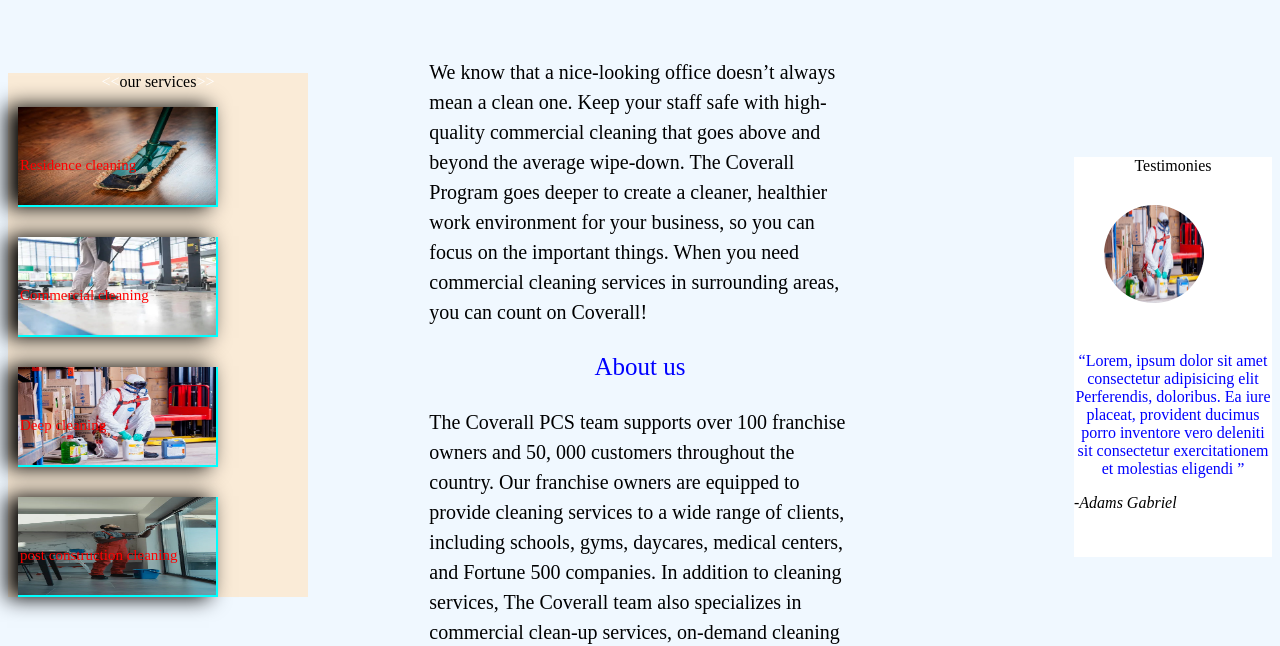
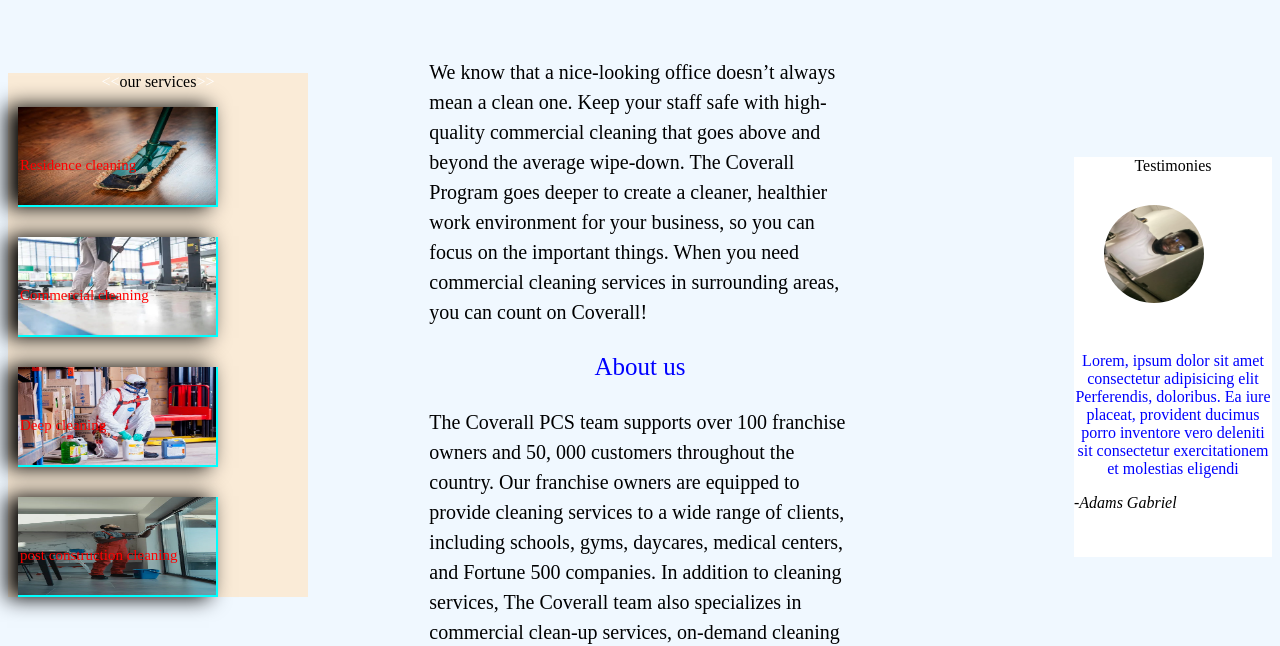
Before and after one commit to Temimutalibb/staticwebsite, a website: page src/index.html in a window 1280 px wide. Shown: the part 158-804 px from the top of the page. Drawn offline with Linux system fonts and the light colour scheme.

Commit message:
more images added and right animation fixed

```diff
--- a/src/index.css
+++ b/src/index.css
@@ -123,11 +123,38 @@
 .backimage P {
   text-align: center;
   overflow: hidden;
+  animation: flowInOut 10s ease-in-out infinite alternate;
 }
 .backimage img {
   border-radius: 50%;
   width: 100px;
   margin: 15%;
+  animation: fadeInOut 10s ease-in-out infinite alternate;
+  opacity: 0;
+}
+
+@keyframes fadeInOut {
+  0% {
+    opacity: 0;
+  }
+  50% {
+    opacity: 1;
+  }
+  100% {
+    opacity: 0;
+  }
+}
+
+@keyframes flowInOut {
+  0%{
+    transform: translateX(110%);
+  }
+  50%{
+    transform: translateX(0%);
+  }
+  100%{
+    transform: translateX(110%);
+  }
 }
 .step-two {
   grid-column: 1/4;
--- a/src/index.html
+++ b/src/index.html
@@ -2,6 +2,10 @@
 <html>
   <head>
     <meta name="viewport" content="width=device-width, initial-scale =1.0" />
+    <link rel="apple-touch-icon" sizes="180x180" href="/apple-touch-icon.png">
+    <link rel="icon" type="image/png" sizes="32x32" href="/favicon-32x32.png">
+    <link rel="icon" type="image/png" sizes="16x16" href="/favicon-16x16.png">
+    <link rel="manifest" href="/site.webmanifest">
     <title>king clean</title>
     <link rel="stylesheet" href=".\index.css" />
     <script src=".\index.js" defer></script>
@@ -76,7 +80,7 @@
         <div class="right-side">
           <div class="backimage">
             <div style="text-align: center">Testimonies</div>
-            <img src="" />
+            <div class ="imageblock"></div>
             <p></p>
             <cite></cite>
           </div>
--- a/src/index.js
+++ b/src/index.js
@@ -13,34 +13,50 @@
 
 //for right side image popping up
 const backimage = document.querySelector(".backimage");
-const oneText = document.querySelector(".backimage p");
-const img = document.querySelector(".backimage img");
+const textP = document.querySelector(".backimage p");
+const imageBlock = document.querySelector(".imageblock");
 const cite = document.querySelector(".backimage cite");
-const q = document.createElement("q");
-oneText.appendChild(q);
 
-q.textContent = "";
 
-setTimeout(() => {
-  img.src = "pexels-photo-209230.jpeg";
-  q.textContent =
-    "Lorem, ipsum dolor sit amet consectetur adipisicing elit Perferendis, doloribus. Ea iure placeat, provident ducimus porro inventore vero deleniti sit consectetur exercitationem et molestias eligendi ";
-  cite.textContent = "-Adams Gabriel";
-}, 1000);
+const images = [
+"mutalibbone.jpeg",
+"mutalibbtwo.jpeg",
+"mutalibbthree.jpeg",
+"mutalibbfour.jpeg"
+];
+ const texts = [
+  "Lorem, ipsum dolor sit amet consectetur adipisicing elit Perferendis, doloribus. Ea iure placeat, provident ducimus porro inventore vero deleniti sit consectetur exercitationem et molestias eligendi",
+  "Lorem, ipsum dolor sit amet consectetur adipisicing elit Perferendis, doloribus. Ea iure placeat, provident ducimus porro inventore vero deleniti sit consectetur exercitationem et molestias eligendi",
+  "Lorem, ipsum dolor sit amet consectetur adipisicing elit Perferendis, doloribus. Ea iure placeat, provident ducimus porro inventore vero deleniti sit consectetur exercitationem et molestias eligendi",
+  "Lorem, ipsum dolor sit amet consectetur adipisicing elit Perferendis, doloribus. Ea iure placeat, provident ducimus porro inventore vero deleniti sit consectetur exercitationem et molestias eligendi"
+ ];
 
-setTimeout(() => {
-  img.src = "pexels-photo-713297.jpeg";
-  q.textContent =
-    "Lorem, ipsum dolor sit amet consectetur adipisicing elit Perferendis, doloribus. Ea iure placeat, provident ducimus porro inventore vero deleniti sit consectetur exercitationem et molestias eligendi ";
-  cite.textContent = "-Wunmi Jacob";
-}, 7000);
+const cites = [
+"-Adams Gabriel",
+"-J. wonah",
+"-W.A. Wale",
+"-Mr. Lay"
+];
+let imageIndex = 0;
 
-setTimeout(() => {
-  img.src = "pexels-photo-6195292.webp";
-  q.textContent =
-    "Lorem, ipsum dolor sit amet consectetur adipisicing elit Perferendis, doloribus. Ea iure placeat, provident ducimus porro inventore vero deleniti sit consectetur exercitationem et molestias eligendi ";
-  cite.textContent = "-W.A. Wale";
-}, 10000);
+// display before the function
+imageBlock.innerHTML = `<img src="${images[imageIndex]}"
+  alt ="image">`;
+
+textP.innerHTML = `${texts[imageIndex]}`
+ cite.textContent = `${cites[imageIndex]}`
+
+//function for right box animation
+function changeImage(){
+  imageIndex =(imageIndex + 1) % images.length;
+
+  imageBlock.innerHTML = `<img src="${images[imageIndex]}"
+  alt ="image">`;
+ textP.innerHTML = `${texts[imageIndex]}`
+cite.textContent = `${cites[imageIndex]}`
+
+}
+setInterval(changeImage, 10000);
 //rigth side imaging poping stops here
 
 cleanServiceBox.style.display = "none";
```
Also changed, not shown: index.js (+32 -21 lines), dist/index.js, src/mutalibbfour.jpeg (added), src/mutalibbone.jpeg (added), src/mutalibbthree.jpeg (added), src/mutalibbtwo.jpeg (added), 5 other files.
